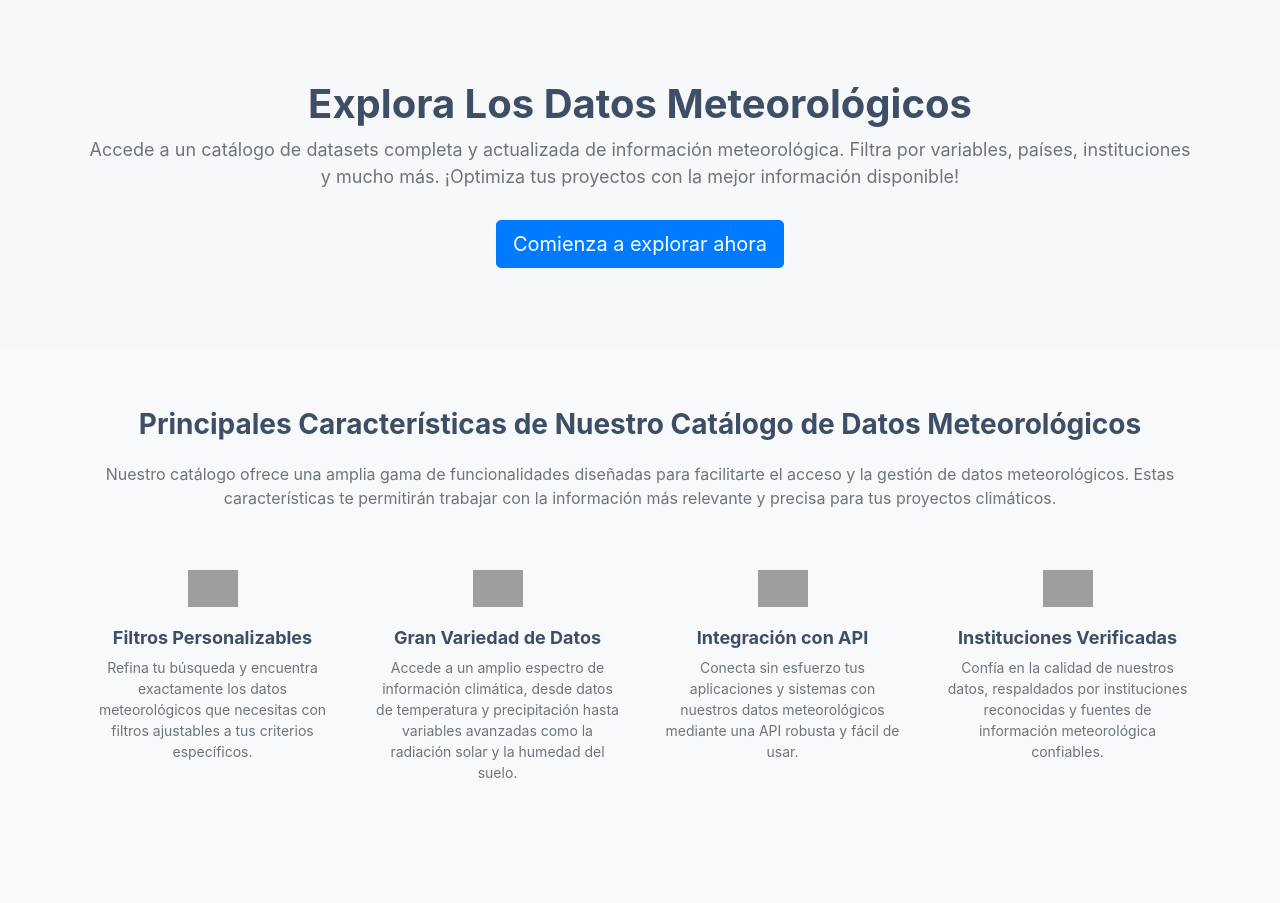
After one commit to CIAT-DAPA/agrilac_data_catalogue, a Django app: page / in a window 1280 px wide. The commit adds this page. Run offline with Django 5.2, Linux system fonts and the light colour scheme; some libraries are stand-ins or nearby versions; grey boxes are pictures that could not be loaded.

Commit message:
home modified. Finalizing details on institutions

```diff
--- /dev/null
+++ b/src/home/templates/home/home.html
@@ -0,0 +1,120 @@
+<!DOCTYPE html>
+<html lang="es">
+
+<head>
+    <meta charset="UTF-8">
+    <meta name="viewport" content="width=device-width, initial-scale=1.0">
+    <title>Explora los Datos Meteorológicos</title>
+    <link rel="stylesheet" href="https://stackpath.bootstrapcdn.com/bootstrap/4.5.2/css/bootstrap.min.css">
+    <style>
+        .hero-section {
+            background-color: #F7F8FA;
+            padding: 80px 0;
+            text-align: center;
+        }
+
+        .hero-section h1 {
+            font-size: 2.5rem;
+            color: #3E4E66;
+            font-weight: bold;
+        }
+
+        .hero-section p {
+            font-size: 1.125rem;
+            color: #6C757D;
+            margin-bottom: 30px;
+        }
+
+        .features-section {
+            background-color: #F8F9FA;
+            padding: 60px 0;
+            text-align: center;
+        }
+
+        .features-section h2 {
+            font-size: 1.75rem;
+            color: #3E4E66;
+            font-weight: bold;
+            margin-bottom: 20px;
+        }
+
+        .features-section p {
+            font-size: 1rem;
+            color: #6C757D;
+            margin-bottom: 40px;
+        }
+
+        .feature-item {
+            padding: 20px;
+        }
+
+        .feature-item img {
+            max-width: 50px;
+            margin-bottom: 20px;
+        }
+
+        .feature-item h5 {
+            font-size: 1.125rem;
+            color: #3E4E66;
+            font-weight: bold;
+        }
+
+        .feature-item p {
+            font-size: 0.875rem;
+            color: #6C757D;
+        }
+
+        .btn-primary {
+            background-color: #007BFF;
+            border-color: #007BFF;
+        }
+    </style>
+</head>
+
+<body>
+
+    <!-- Sección Hero -->
+    <section class="hero-section">
+        <div class="container">
+            <h1>Explora Los Datos Meteorológicos</h1>
+            <p>Accede a un catálogo de datasets completa y actualizada de información meteorológica. Filtra por variables, países, instituciones y mucho más. ¡Optimiza tus proyectos con la mejor información disponible!</p>
+            <a href="#" class="btn btn-primary btn-lg">Comienza a explorar ahora</a>
+        </div>
+    </section>
+
+    <!-- Sección de Características -->
+    <section class="features-section">
+        <div class="container">
+            <h2>Principales Características de Nuestro Catálogo de Datos Meteorológicos</h2>
+            <p>Nuestro catálogo ofrece una amplia gama de funcionalidades diseñadas para facilitarte el acceso y la gestión de datos meteorológicos. Estas características te permitirán trabajar con la información más relevante y precisa para tus proyectos climáticos.</p>
+            <div class="row">
+                <div class="col-md-3 feature-item">
+                    <img src="ruta_al_icono_1.png" alt="Icono 1">
+                    <h5>Filtros Personalizables</h5>
+                    <p>Refina tu búsqueda y encuentra exactamente los datos meteorológicos que necesitas con filtros ajustables a tus criterios específicos.</p>
+                </div>
+                <div class="col-md-3 feature-item">
+                    <img src="ruta_al_icono_2.png" alt="Icono 2">
+                    <h5>Gran Variedad de Datos</h5>
+                    <p>Accede a un amplio espectro de información climática, desde datos de temperatura y precipitación hasta variables avanzadas como la radiación solar y la humedad del suelo.</p>
+                </div>
+                <div class="col-md-3 feature-item">
+                    <img src="ruta_al_icono_3.png" alt="Icono 3">
+                    <h5>Integración con API</h5>
+                    <p>Conecta sin esfuerzo tus aplicaciones y sistemas con nuestros datos meteorológicos mediante una API robusta y fácil de usar.</p>
+                </div>
+                <div class="col-md-3 feature-item">
+                    <img src="ruta_al_icono_4.png" alt="Icono 4">
+                    <h5>Instituciones Verificadas</h5>
+                    <p>Confía en la calidad de nuestros datos, respaldados por instituciones reconocidas y fuentes de información meteorológica confiables.</p>
+                </div>
+            </div>
+        </div>
+    </section>
+
+    <script src="https://code.jquery.com/jquery-3.5.1.slim.min.js"></script>
+    <script src="https://cdn.jsdelivr.net/npm/@popperjs/core@2.9.2/dist/umd/popper.min.js"></script>
+    <script src="https://stackpath.bootstrapcdn.com/bootstrap/4.5.2/js/bootstrap.min.js"></script>
+</body>
+
+</html>
--- /dev/null
+++ b/src/home/urls.py
@@ -0,0 +1,7 @@
+from django.urls import path
+from .views import *
+
+urlpatterns = [
+    path('', home, name='home'),
+
+]
--- /dev/null
+++ b/src/home/views.py
@@ -0,0 +1,4 @@
+from django.shortcuts import render
+
+def home(request):
+    return render(request, 'home/home.html')
--- a/src/manage_institution/templates/manage_institution/institution_list.html
+++ b/src/manage_institution/templates/manage_institution/institution_list.html
@@ -1,4 +1,5 @@
 {% load static %}
+{% include 'includes/navbar.html' %}
 
 <!DOCTYPE html>
 <html lang="es">
--- a/src/mysite/settings/base.py
+++ b/src/mysite/settings/base.py
@@ -66,7 +66,7 @@ TEMPLATES = [
     {
         "BACKEND": "django.template.backends.django.DjangoTemplates",
         "DIRS": [
-            os.path.join(PROJECT_DIR, "templates"),
+            os.path.join(BASE_DIR, "templates"),
         ],
         "APP_DIRS": True,
         "OPTIONS": {
--- a/src/mysite/urls.py
+++ b/src/mysite/urls.py
@@ -7,6 +7,7 @@ from wagtail import urls as wagtail_urls
 from wagtail.documents import urls as wagtaildocs_urls
 
 from search import views as search_views
+# from home.views import *
 
 urlpatterns = [
     path("django-admin/", admin.site.urls),
@@ -16,6 +17,7 @@ urlpatterns = [
     path('cms/', include(wagtailadmin_urls)),
     path('users/', include('usermanagement.urls')),
     path('institutions/', include('manage_institution.urls')),
+    path('', include('home.urls')),
 ]
 
 
```
Also changed, not shown: src/home/templates/home/welcome_page.html (deleted, +0 -52 lines), src/manage_institution/models.py (+12 -1 lines), src/manage_institution/static/manage_institution/css/institution_form.css (+2 -58 lines), src/manage_institution/templates/manage_institution/institution_form.html (+48 -10 lines), src/templates/includes/navbar.html (added, +38 -0 lines), src/manage_institution/migrations/0002_institution_email_institution_phone.py (added).
